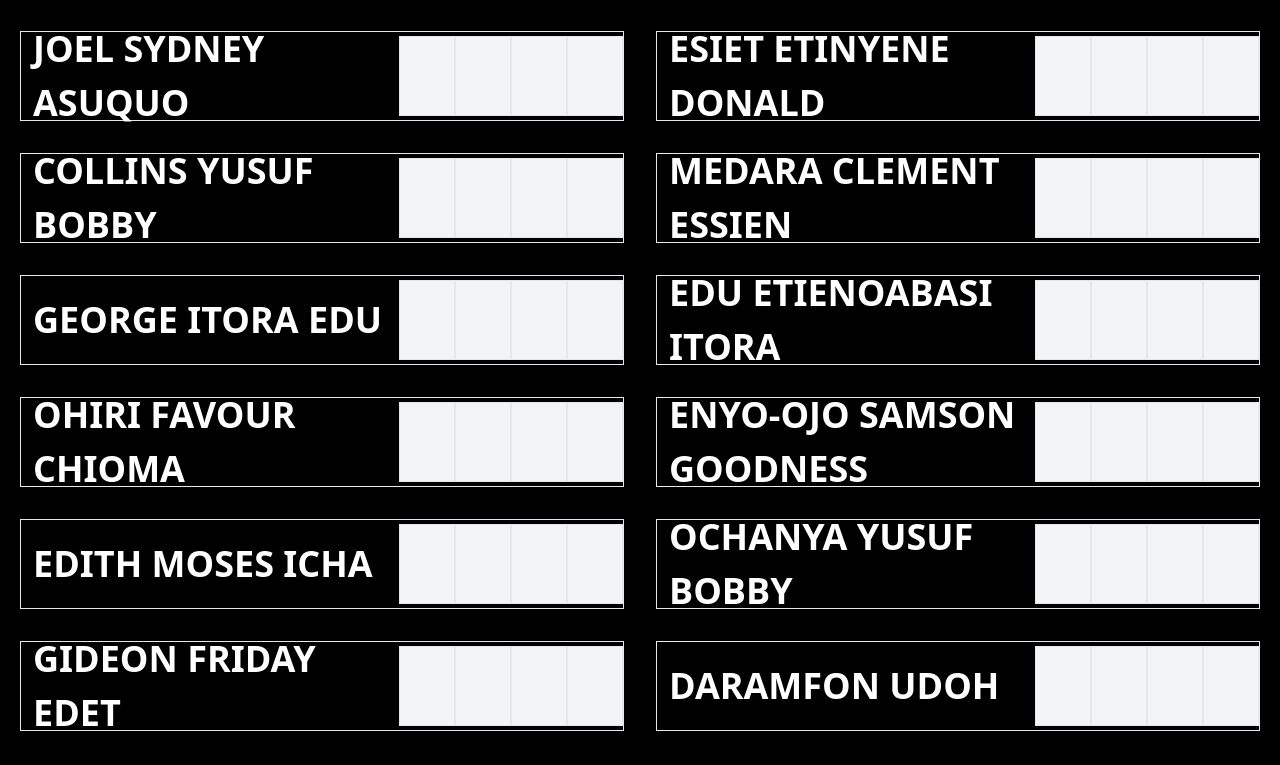
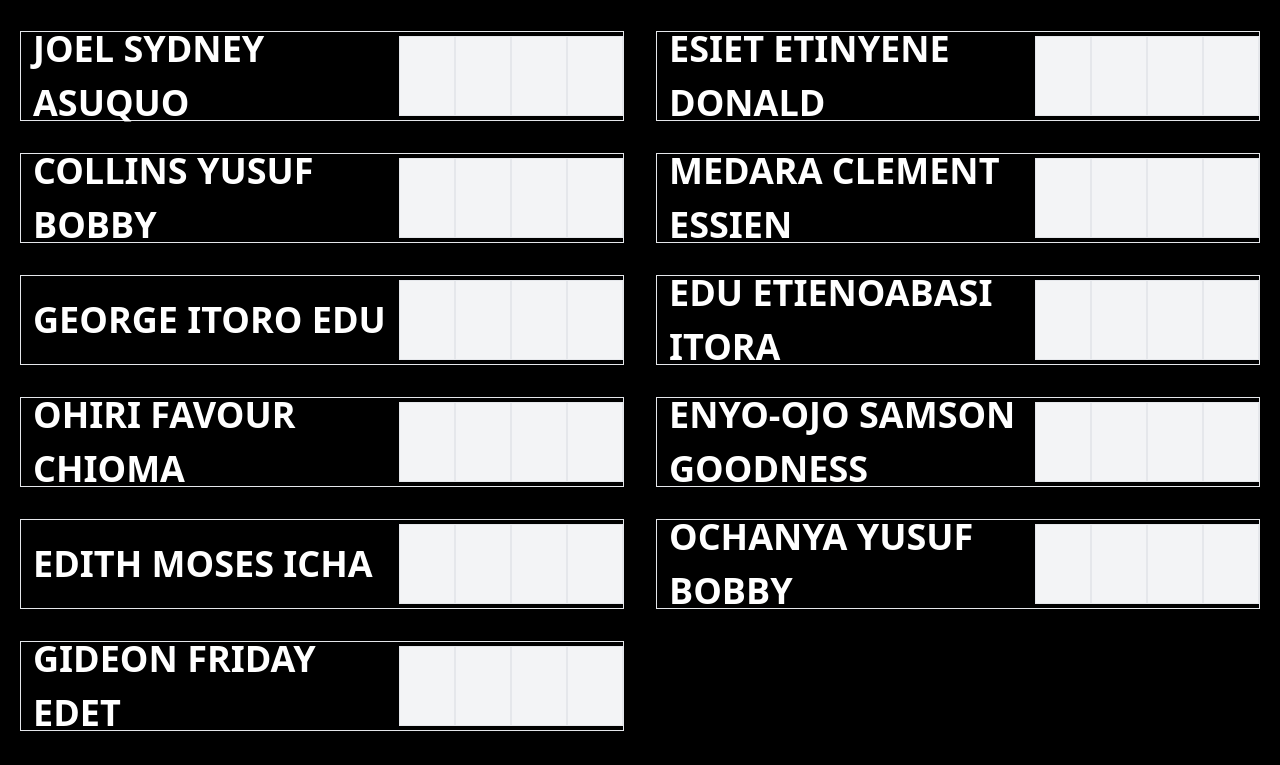
Before and after one commit to codes001/quiz-app, a React (Create React App) app: page /second in a window 1280 px wide. Shown: the part 251-1016 px from the top of the page. Built offline with nearby package versions, Linux system fonts and the light colour scheme.

Commit message:
names edit

```diff
--- a/src/data.js
+++ b/src/data.js
@@ -15,7 +15,7 @@ const data = {
       "Attah George Queen Elizabeth",
       "Adejo Ajogwu Oloche",
       "Mfonobong Itone Edu",
-      "Semediona Uduak Friday",
+      "Semediong Uduak Friday",
       "Confidence Moses Icha",
       "Purity Moses Icha",
       "Mmeyene Uduak Friday"
@@ -30,14 +30,13 @@ const data = {
       "Esiet Etinyene Donald",
       "Collins Yusuf Bobby",
       "Medara Clement Essien",
-      "George Itora Edu",
+      "George Itoro Edu",
       "Edu Etienoabasi Itora",
       "Ohiri Favour Chioma",
       "Enyo-Ojo Samson Goodness",
       "Edith Moses Icha",
       "Ochanya Yusuf Bobby",
       "Gideon Friday Edet",
-      "Daramfon Udoh"
     ],
   },
   third: {
```
